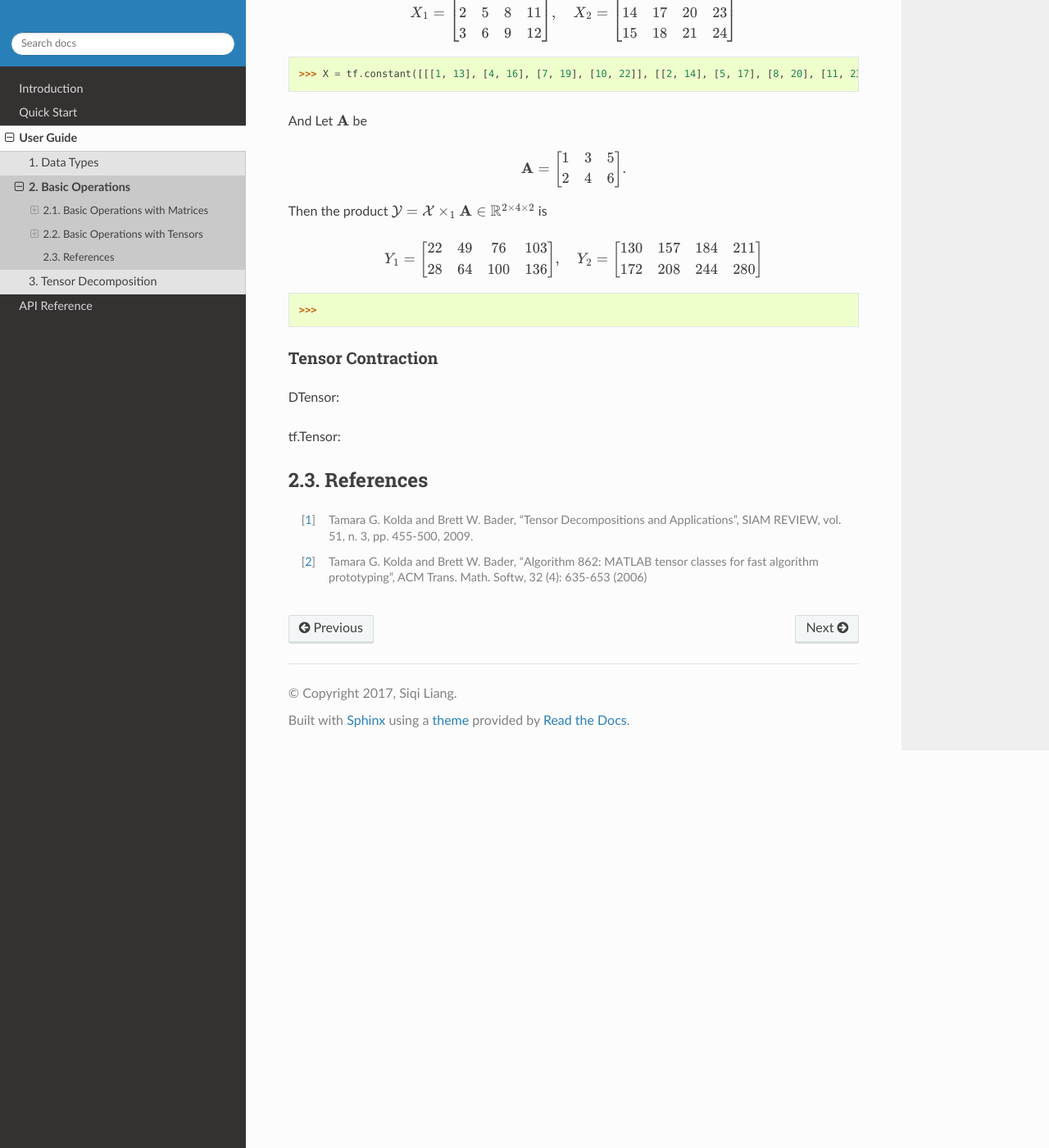
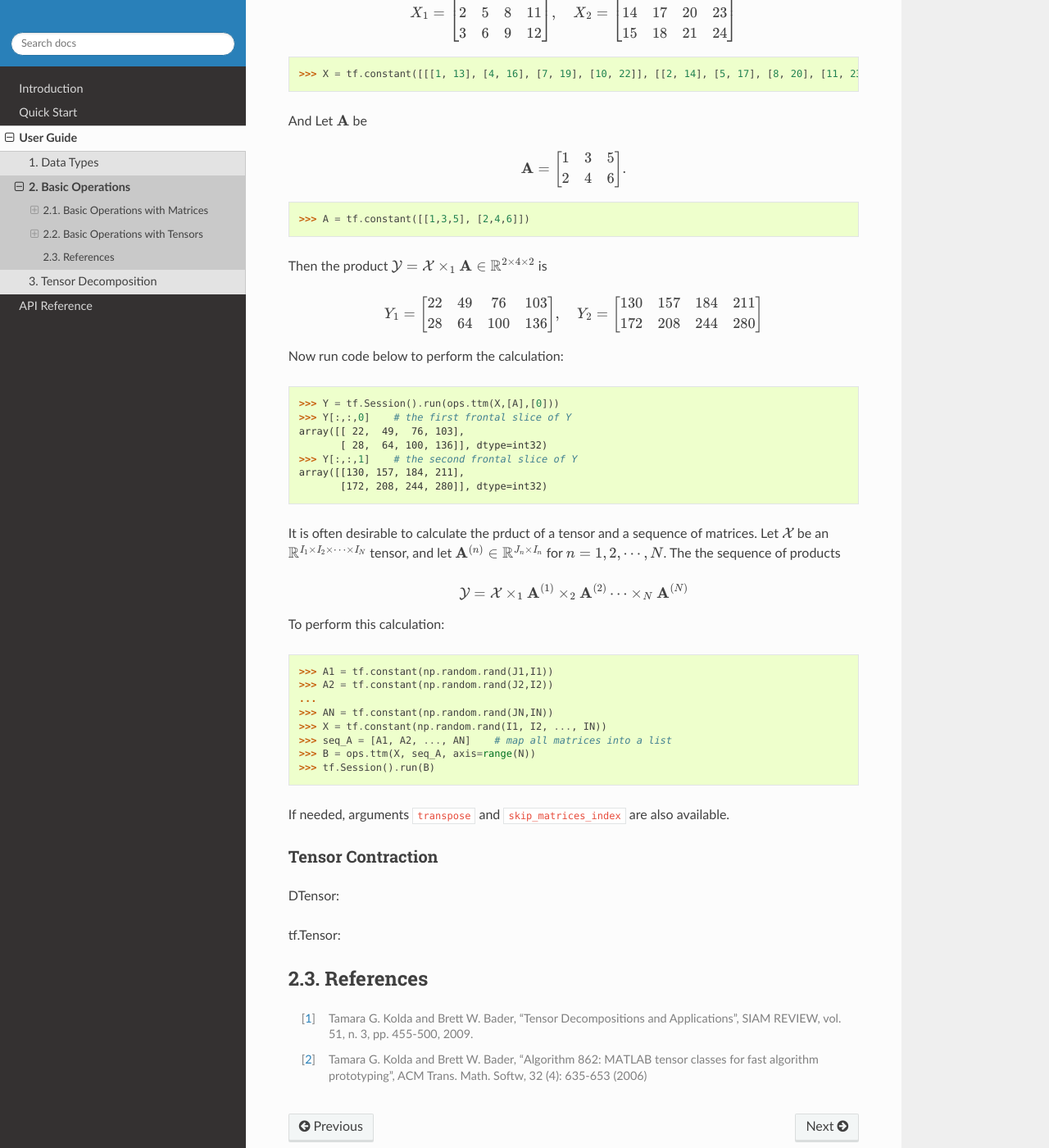
Before and after one commit to Large-Scale-Tensor-Decomposition/TensorD, a Sphinx documentation site: the page built from docs/source/guide_basic_ops.rst, in a window 1280 px wide and 1400 px high, scrolled down 9039 px. Shown: the whole window at 82% size. Built offline with Sphinx 7.4.7 and the Read the Docs theme 2.0.0, drawn with Linux system fonts in a browser that asks for light colours; pages that are not in the unit, such as notebooks, are missing from menus.

Commit message:
Add The n-mode Products

```diff
--- a/docs/source/guide_basic_ops.rst
+++ b/docs/source/guide_basic_ops.rst
@@ -587,6 +587,10 @@ And Let :math:`\mathbf{A}` be
    \end{matrix}
    \right].
 
+.. code-block:: python
+
+   >>> A = tf.constant([[1,3,5], [2,4,6]])
+
 Then the product :math:`\mathcal{Y} = \mathcal{X} \times_1 \mathbf{A} \in \mathbb{R}^{2 \times 4 \times 2}` is
 
 .. math::
@@ -603,10 +607,40 @@ Then the product :math:`\mathcal{Y} = \mathcal{X} \times_1 \mathbf{A} \in \mathb
                          \end{matrix}
                          \right]
 
+Now run code below to perform the calculation:
+
 .. code-block:: python
 
-   >>>
+   >>> Y = tf.Session().run(ops.ttm(X,[A],[0]))
+   >>> Y[:,:,0]    # the first frontal slice of Y
+   array([[ 22,  49,  76, 103],
+          [ 28,  64, 100, 136]], dtype=int32)
+   >>> Y[:,:,1]    # the second frontal slice of Y
+   array([[130, 157, 184, 211],
+          [172, 208, 244, 280]], dtype=int32)
 
+It is often desirable to calculate the prduct of a tensor and a sequence of matrices.
+Let :math:`\mathcal{X}` be an :math:`\mathbb{R}^{\mathit{I}_1 \times \mathit{I}_2 \times \cdots \times \mathit{I}_N}` tensor,
+and let :math:`\mathbf{A}^{(n)} \in \mathbb{R}^{\mathit{J}_n \times \mathit{I}_n}` for :math:`n = 1, 2, \cdots, N`. The
+the sequence of products
+
+.. math::
+   \mathcal{Y} = \mathcal{X} \times_1 \mathbf{A}^{(1)} \times_2 \mathbf{A}^{(2)} \cdots \times_N \mathbf{A}^{(N)}
+
+To perform this calculation:
+
+.. code-block:: python
+
+   >>> A1 = tf.constant(np.random.rand(J1,I1))
+   >>> A2 = tf.constant(np.random.rand(J2,I2))
+   ...
+   >>> AN = tf.constant(np.random.rand(JN,IN))
+   >>> X = tf.constant(np.random.rand(I1, I2, ..., IN))
+   >>> seq_A = [A1, A2, ..., AN]    # map all matrices into a list
+   >>> B = ops.ttm(X, seq_A, axis=range(N))
+   >>> tf.Session().run(B)
+
+If needed, arguments ``transpose`` and ``skip_matrices_index`` are also available.
 
 
 Tensor Contraction
```
